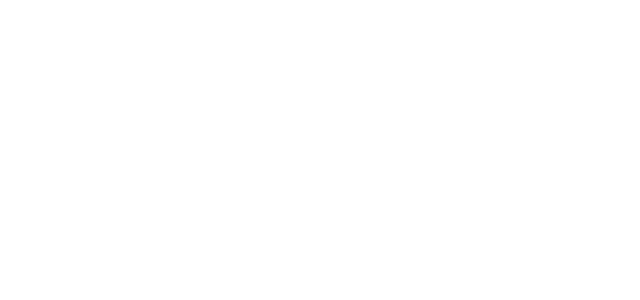
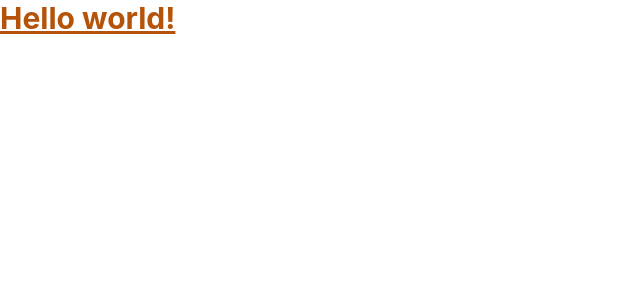
Before and after one commit to sollidy/frontend-apps, a React (Create React App) app: page / in a window 1280 px wide. Shown: the top 300 px of the page, without its empty margins (0-640 px from the left). Built offline with nearby package versions, Linux system fonts and the light colour scheme; the HTML template or start-up script is replaced by a standard one.

Commit message:
tailwind

```diff
--- a/package.json
+++ b/package.json
@@ -38,5 +38,8 @@
       "last 1 firefox version",
       "last 1 safari version"
     ]
+  },
+  "devDependencies": {
+    "tailwindcss": "^3.0.24"
   }
 }
--- a/src/App.tsx
+++ b/src/App.tsx
@@ -1,8 +1,9 @@
 
 function App() {
   return (
-    <div className="App">
-    </div>
+    <h1 className="text-3xl text-amber-700 font-bold underline">
+      Hello world!
+    </h1>
   );
 }
 
--- a/src/index.css
+++ b/src/index.css
@@ -1,9 +1,13 @@
+@tailwind base;
+@tailwind components;
+@tailwind utilities;
+
 body {
   margin: 0;
   font-family: -apple-system, BlinkMacSystemFont, 'Segoe UI', 'Roboto', 'Oxygen',
     'Ubuntu', 'Cantarell', 'Fira Sans', 'Droid Sans', 'Helvetica Neue',
     sans-serif;
-  -webkit-font-smoothing: antialiased;
+  -webkit-font-smoothing : antialiased;
   -moz-osx-font-smoothing: grayscale;
 }
 
--- /dev/null
+++ b/tailwind.config.js
@@ -0,0 +1,7 @@
+module.exports = {
+  content: ['./src/**/*.{js,jsx,ts,tsx}', './public/index.html'],
+  theme: {
+    extend: {},
+  },
+  plugins: [],
+}
```
Also changed, not shown: public/index.html (+4 -27 lines), 1 other file (tests, documents, lock files or other folders).
